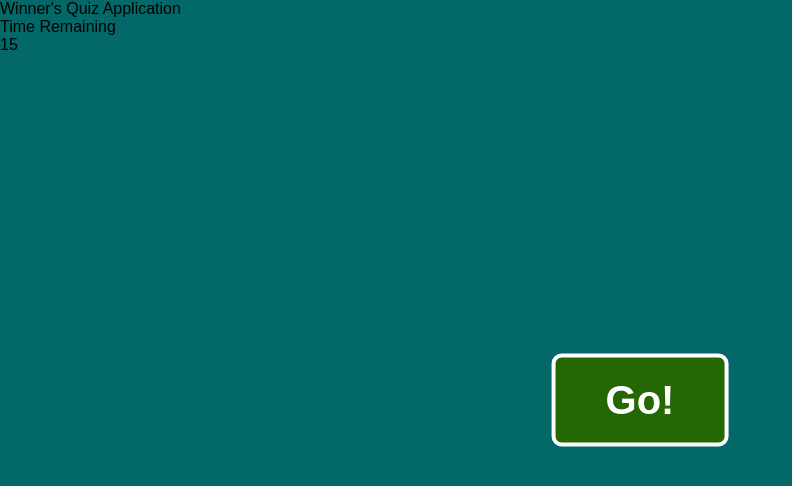
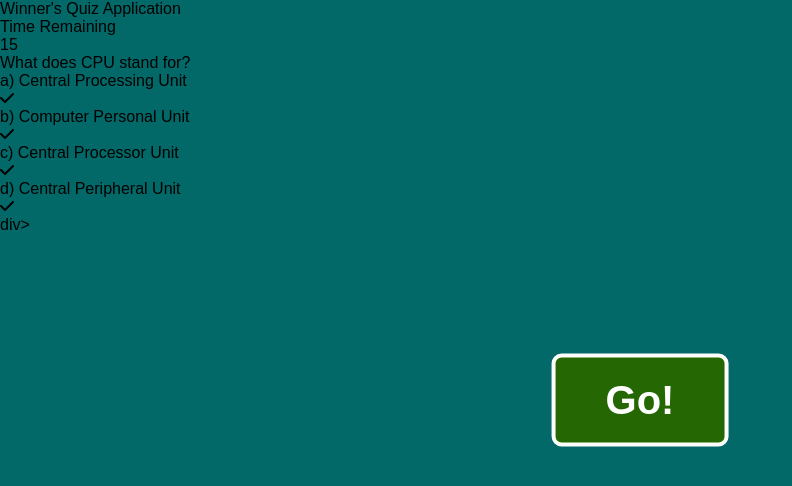
Before and after one commit to dr-winner/QuizApp, a plain HTML site: page index.html in a window 1280 px wide. Shown: the whole page, without its empty margins (0-792 px from the left). Drawn offline with Linux system fonts and the light colour scheme.

Commit message:
Added first question and options

```diff
--- a/index.html
+++ b/index.html
@@ -1,5 +1,6 @@
 <!DOCTYPE html>
 <html lang="en">
+
 <head>
     <meta charset="UTF-8">
     <meta name="viewport" content="width=device-width, initial-scale=1.0">
@@ -7,11 +8,12 @@
     <link rel="stylesheet" href="style.css">
     <script src="https://kit.fontawesome.com/a076d05399.js"></script>
 </head>
+
 <body>
     <!-- Go Button -->
-     <div class="start-button">
+    <div class="start-button">
         <button>Go!</button>
-     </div>
+    </div>
 
     <div class="info-container">
         <div class="container-title">
@@ -33,7 +35,8 @@
     </div>
 
     <!-- Quiz Container -->
-     <div class="quiz-container">
+
+    <div class="quiz-container">
         <header>
             <div class="title">
                 Winner's Quiz Application
@@ -43,7 +46,31 @@
                 <div class="timer-sec">15</div>
             </div>
         </header>
-     </div>
+        <section>
+            <div class="question-text">
+                <span>What does CPU stand for?</span>
+            </div>
 
+            <div class="options-list">
+                <div class="option">
+                    <span>a) Central Processing Unit</span>
+                    <div class="icon"><i class="fas fa-check"></i></div>
+                </div>
+                <div class="option">
+                    <span> b) Computer Personal Unit</span>
+                    <div class="icon"><i class="fas fa-check"></i></div>
+                </div>
+                <div class="option">
+                    <span> c) Central Processor Unit</span>
+                    <div class="icon"><i class="fas fa-check"></i></div>
+                </div>
+                <div class="option">
+                    <span> d) Central Peripheral Unit</span>
+                    <div class="icon"><i class="fas fa-check"></i></div>
+                </div>
+
+            </div>div>
+    </div>
 </body>
+
 </html>
```
